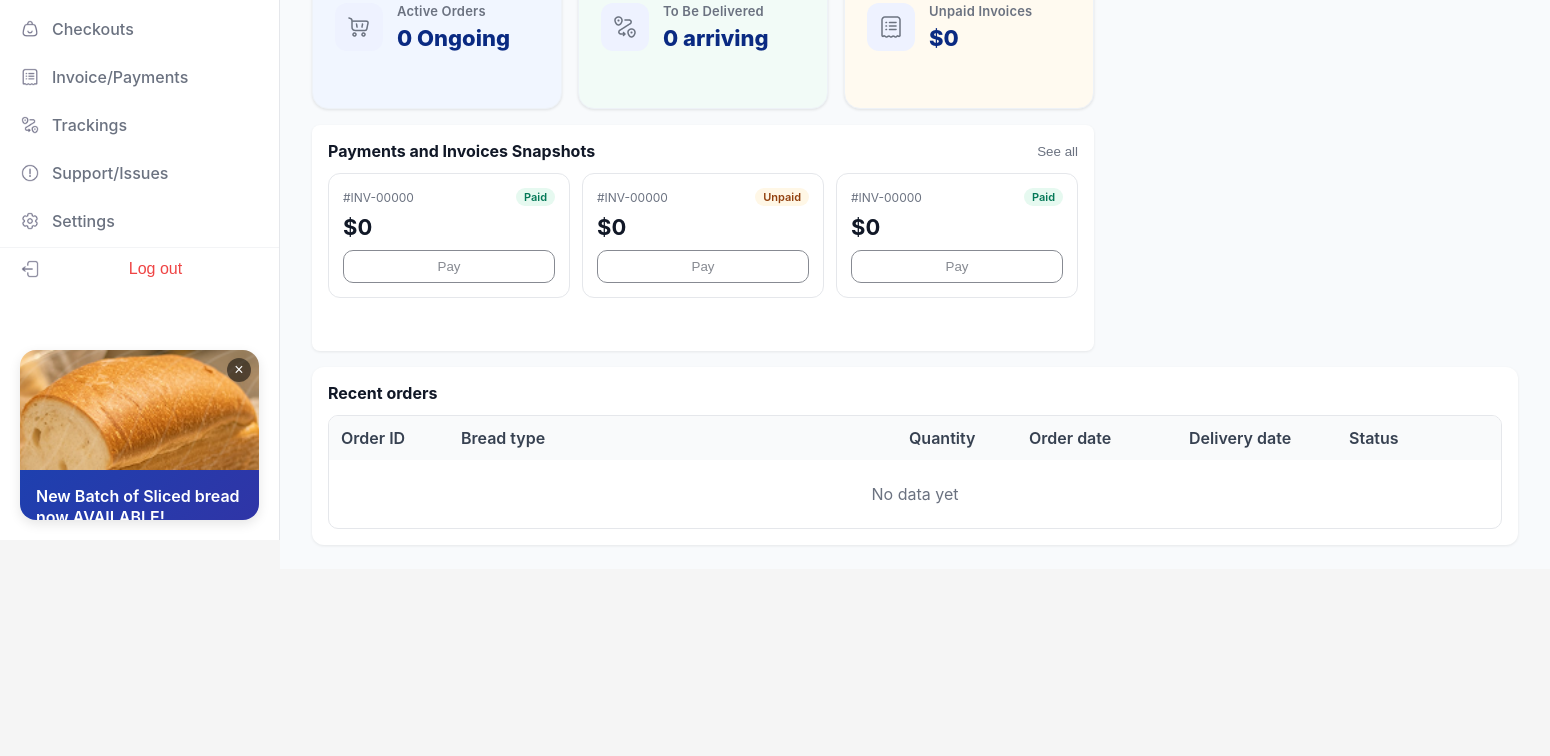
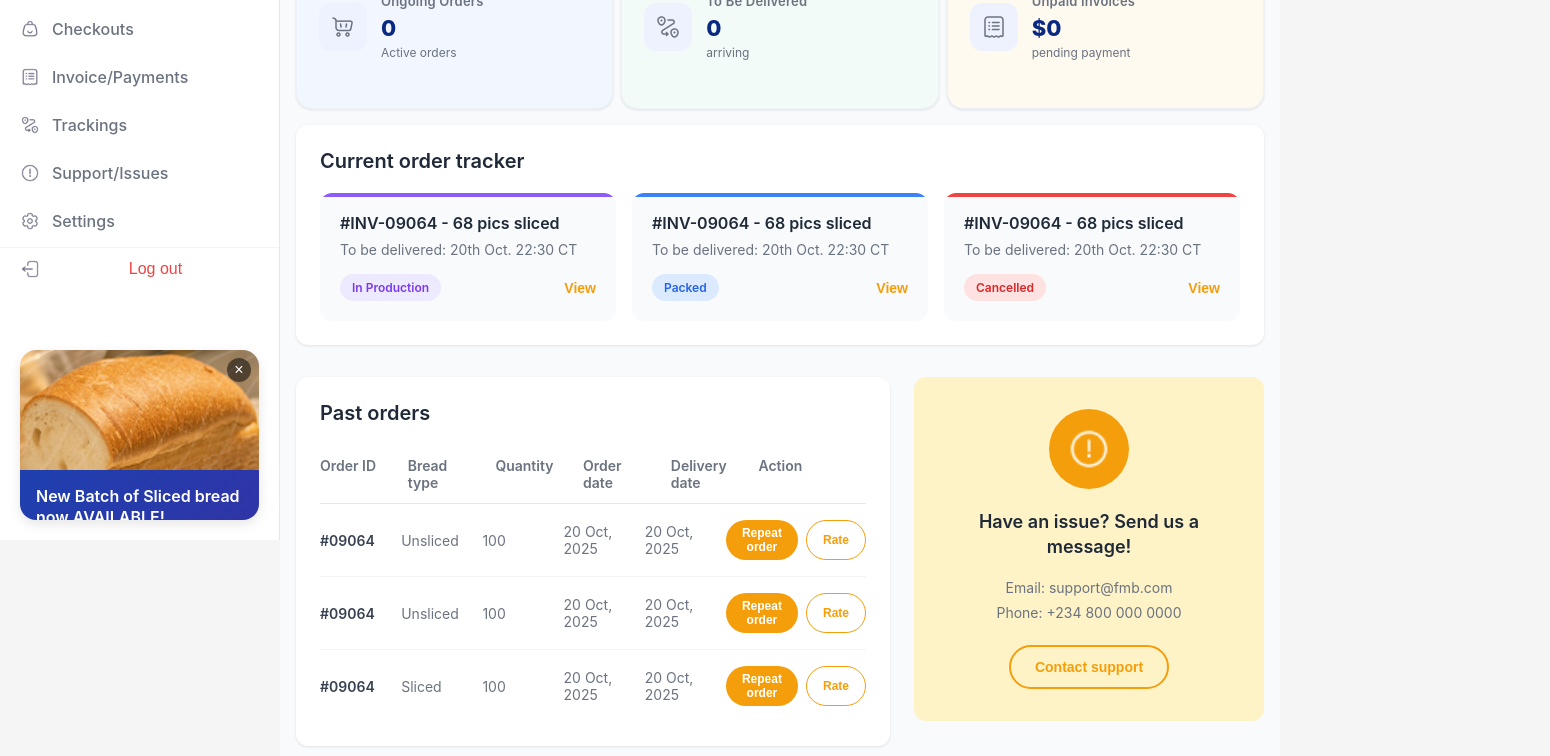
Before and after one commit to farhanyousaf786/fmb-merchant-portal, a React (Create React App) app in the folder client/: page /dashboard in a window 1280 px wide. Shown: the part 260-1016 px from the top of the page, 1550 px wide, since content can reach past the window. Before the commit the page ends 829 px from the top, so only its background shows below. Built offline with nearby package versions, Linux system fonts and the light colour scheme; no server answers; sample sign-in values are in the browser's storage.

Commit message:
finalized ui of dashbaord

```diff
--- a/client/src/pages/dashboard/Dashboard.css
+++ b/client/src/pages/dashboard/Dashboard.css
@@ -1,17 +1,21 @@
 .dashboard-layout {
   display: flex;
   min-height: 100vh;
+  overflow-x: hidden;
 }
 
 .main-content {
   flex: 1;
   margin-left: 280px;
   background-color: #f8fafc;
+  overflow-x: hidden;
 }
 
 .dashboard-container {
-  padding: 24px 32px;
+  padding: 24px 16px;
   width: 100%;
+  max-width: 100%;
+  overflow-x: hidden;
 }
 
 .dashboard-header-row {
@@ -80,15 +84,16 @@
 
 .dashboard-stats {
   display: grid;
-  grid-template-columns: repeat(auto-fit, minmax(250px, 1fr));
-  gap: 24px;
+  grid-template-columns: repeat(3, 1fr);
+  gap: 8px;
   margin-bottom: 32px;
+  width: 100%;
 }
 
 .stat-card {
   background: white;
   border-radius: 12px;
-  padding: 24px;
+  padding: 20px;
   box-shadow: 0 1px 3px rgba(0, 0, 0, 0.1);
   display: flex;
   align-items: center;
@@ -134,10 +139,10 @@
   gap: 24px;
 }
 
-/* Main grid: flexible layout that uses full width */
+/* Main grid: full width layout without sidebar */
 .dashboard-main-grid {
   display: grid;
-  grid-template-columns: 1fr 400px;
+  grid-template-columns: 1fr;
   gap: 24px;
   align-items: start;
 }
--- a/client/src/pages/dashboard/Dashboard.js
+++ b/client/src/pages/dashboard/Dashboard.js
@@ -4,8 +4,8 @@ import './Dashboard.css';
 import WelcomeBar from './components/WelcomeBar/WelcomeBar';
 import FiltersBar from './components/FiltersBar/FiltersBar';
 import StatsRow from './components/StatsRow/StatsRow';
-import PaymentsSnapshots from './components/PaymentsSnapshots/PaymentsSnapshots';
-import RecentOrders from './components/RecentOrders/RecentOrders';
+import CurrentOrderTracker from './components/CurrentOrderTracker/CurrentOrderTracker';
+import PastOrdersSupport from './components/PastOrdersSupport/PastOrdersSupport';
 
 const Dashboard = ({ user, onLogout }) => {
   return (
@@ -21,10 +21,10 @@ const Dashboard = ({ user, onLogout }) => {
           <div className="dashboard-main-grid">
             <div className="dashboard-left">
               <StatsRow />
-              <PaymentsSnapshots />
+              <CurrentOrderTracker />
             </div>
           </div>
-          <RecentOrders />
+          <PastOrdersSupport />
         </div>
       </div>
     </div>
--- /dev/null
+++ b/client/src/pages/dashboard/components/CurrentOrderTracker/CurrentOrderTracker.css
@@ -0,0 +1,111 @@
+.current-order-tracker {
+  background: white;
+  border-radius: 12px;
+  padding: 24px;
+  box-shadow: 0 1px 3px rgba(0, 0, 0, 0.1);
+  margin-bottom: 32px;
+}
+
+.current-order-tracker h2 {
+  font-size: 20px;
+  font-weight: 600;
+  color: #1f2937;
+  margin: 0 0 20px 0;
+}
+
+.tracker-cards {
+  display: grid;
+  grid-template-columns: repeat(3, 1fr);
+  gap: 16px;
+}
+
+.tracker-card {
+  background: #f8fafc;
+  border-radius: 12px;
+  padding: 20px;
+  position: relative;
+  overflow: hidden;
+}
+
+.progress-bar {
+  position: absolute;
+  top: 0;
+  left: 0;
+  right: 0;
+  height: 4px;
+  border-radius: 12px 12px 0 0;
+}
+
+.progress-bar.purple {
+  background: #8b5cf6;
+}
+
+.progress-bar.blue {
+  background: #3b82f6;
+}
+
+.progress-bar.red {
+  background: #ef4444;
+}
+
+.order-info h3 {
+  font-size: 16px;
+  font-weight: 600;
+  color: #1f2937;
+  margin: 0 0 8px 0;
+}
+
+.order-info p {
+  font-size: 14px;
+  color: #6b7280;
+  margin: 0 0 16px 0;
+}
+
+.order-actions {
+  display: flex;
+  justify-content: space-between;
+  align-items: center;
+}
+
+.status-badge {
+  padding: 6px 12px;
+  border-radius: 20px;
+  font-size: 12px;
+  font-weight: 600;
+  text-transform: capitalize;
+}
+
+.status-badge.purple {
+  background: #ede9fe;
+  color: #7c3aed;
+}
+
+.status-badge.blue {
+  background: #dbeafe;
+  color: #2563eb;
+}
+
+.status-badge.red {
+  background: #fee2e2;
+  color: #dc2626;
+}
+
+.view-btn {
+  background: none;
+  border: none;
+  color: #f59e0b;
+  font-weight: 600;
+  cursor: pointer;
+  font-size: 14px;
+}
+
+.view-btn:hover {
+  text-decoration: underline;
+}
+
+/* Responsive */
+@media (max-width: 768px) {
+  .tracker-cards {
+    grid-template-columns: 1fr;
+  }
+}
--- /dev/null
+++ b/client/src/pages/dashboard/components/CurrentOrderTracker/CurrentOrderTracker.js
@@ -0,0 +1,53 @@
+import React from 'react';
+import './CurrentOrderTracker.css';
+
+const CurrentOrderTracker = () => {
+  const orders = [
+    {
+      id: '#INV-09064',
+      description: '68 pics sliced',
+      deliveryDate: '20th Oct. 22:30 CT',
+      status: 'In Production',
+      statusColor: 'purple'
+    },
+    {
+      id: '#INV-09064',
+      description: '68 pics sliced',
+      deliveryDate: '20th Oct. 22:30 CT',
+      status: 'Packed',
+      statusColor: 'blue'
+    },
+    {
+      id: '#INV-09064',
+      description: '68 pics sliced',
+      deliveryDate: '20th Oct. 22:30 CT',
+      status: 'Cancelled',
+      statusColor: 'red'
+    }
+  ];
+
+  return (
+    <div className="current-order-tracker">
+      <h2>Current order tracker</h2>
+      <div className="tracker-cards">
+        {orders.map((order, index) => (
+          <div key={index} className="tracker-card">
+            <div className={`progress-bar ${order.statusColor}`}></div>
+            <div className="order-info">
+              <h3>{order.id} - {order.description}</h3>
+              <p>To be delivered: {order.deliveryDate}</p>
+            </div>
+            <div className="order-actions">
+              <span className={`status-badge ${order.statusColor}`}>
+                {order.status}
+              </span>
+              <button className="view-btn">View</button>
+            </div>
+          </div>
+        ))}
+      </div>
+    </div>
+  );
+};
+
+export default CurrentOrderTracker;
--- /dev/null
+++ b/client/src/pages/dashboard/components/PastOrdersSupport/PastOrdersSupport.css
@@ -0,0 +1,186 @@
+.past-orders-support {
+  display: grid;
+  grid-template-columns: 1fr 350px;
+  gap: 24px;
+  margin-bottom: 32px;
+}
+
+/* Past Orders Section */
+.past-orders-section {
+  background: white;
+  border-radius: 12px;
+  padding: 24px;
+  box-shadow: 0 1px 3px rgba(0, 0, 0, 0.1);
+}
+
+.past-orders-section h2 {
+  font-size: 20px;
+  font-weight: 600;
+  color: #1f2937;
+  margin: 0 0 20px 0;
+}
+
+.orders-table {
+  width: 100%;
+}
+
+.table-header {
+  display: grid;
+  grid-template-columns: 1fr 1fr 1fr 1fr 1fr 1.5fr;
+  gap: 16px;
+  padding: 12px 0;
+  border-bottom: 1px solid #e5e7eb;
+  font-weight: 600;
+  color: #6b7280;
+  font-size: 14px;
+}
+
+.table-row {
+  display: grid;
+  grid-template-columns: 1fr 1fr 1fr 1fr 1fr 1.5fr;
+  gap: 16px;
+  padding: 16px 0;
+  border-bottom: 1px solid #f3f4f6;
+  align-items: center;
+  font-size: 14px;
+}
+
+.table-row:last-child {
+  border-bottom: none;
+}
+
+.order-id {
+  font-weight: 600;
+  color: #374151;
+}
+
+.bread-type,
+.quantity,
+.order-date,
+.delivery-date {
+  color: #6b7280;
+}
+
+.action-buttons {
+  display: flex;
+  gap: 8px;
+}
+
+.repeat-order-btn {
+  background: #f59e0b;
+  color: white;
+  border: none;
+  border-radius: 20px;
+  padding: 6px 16px;
+  font-size: 12px;
+  font-weight: 600;
+  cursor: pointer;
+}
+
+.rate-btn {
+  background: transparent;
+  color: #f59e0b;
+  border: 1px solid #f59e0b;
+  border-radius: 20px;
+  padding: 6px 16px;
+  font-size: 12px;
+  font-weight: 600;
+  cursor: pointer;
+}
+
+.repeat-order-btn:hover {
+  background: #d97706;
+}
+
+.rate-btn:hover {
+  background: #f59e0b;
+  color: white;
+}
+
+/* Support Section */
+.support-section {
+  display: flex;
+  align-items: flex-start;
+}
+
+.support-card {
+  background: #fef3c7;
+  border-radius: 12px;
+  padding: 32px 24px;
+  text-align: center;
+  width: 100%;
+  position: relative;
+}
+
+.support-icon {
+  width: 80px;
+  height: 80px;
+  background: #f59e0b;
+  border-radius: 50%;
+  display: flex;
+  align-items: center;
+  justify-content: center;
+  margin: 0 auto 20px auto;
+}
+
+.support-icon img {
+  width: 40px;
+  height: 40px;
+  filter: brightness(0) invert(1);
+}
+
+.support-card h3 {
+  font-size: 18px;
+  font-weight: 600;
+  color: #1f2937;
+  margin: 0 0 20px 0;
+  line-height: 1.4;
+}
+
+.contact-info {
+  margin-bottom: 24px;
+}
+
+.contact-info p {
+  margin: 8px 0;
+  color: #6b7280;
+  font-size: 14px;
+}
+
+.contact-support-btn {
+  background: transparent;
+  color: #f59e0b;
+  border: 2px solid #f59e0b;
+  border-radius: 25px;
+  padding: 12px 24px;
+  font-weight: 600;
+  cursor: pointer;
+  font-size: 14px;
+}
+
+.contact-support-btn:hover {
+  background: #f59e0b;
+  color: white;
+}
+
+/* Responsive */
+@media (max-width: 1024px) {
+  .past-orders-support {
+    grid-template-columns: 1fr;
+  }
+
+  .table-header,
+  .table-row {
+    grid-template-columns: 1fr;
+    gap: 8px;
+  }
+
+  .table-header span,
+  .table-row span {
+    padding: 4px 0;
+  }
+
+  .action-buttons {
+    justify-content: flex-start;
+  }
+}
--- /dev/null
+++ b/client/src/pages/dashboard/components/PastOrdersSupport/PastOrdersSupport.js
@@ -0,0 +1,77 @@
+import React from 'react';
+import './PastOrdersSupport.css';
+
+const PastOrdersSupport = () => {
+  const pastOrders = [
+    {
+      orderId: '#09064',
+      breadType: 'Unsliced',
+      quantity: 100,
+      orderDate: '20 Oct, 2025',
+      deliveryDate: '20 Oct, 2025'
+    },
+    {
+      orderId: '#09064',
+      breadType: 'Unsliced',
+      quantity: 100,
+      orderDate: '20 Oct, 2025',
+      deliveryDate: '20 Oct, 2025'
+    },
+    {
+      orderId: '#09064',
+      breadType: 'Sliced',
+      quantity: 100,
+      orderDate: '20 Oct, 2025',
+      deliveryDate: '20 Oct, 2025'
+    }
+  ];
+
+  return (
+    <div className="past-orders-support">
+      {/* Past Orders Section */}
+      <div className="past-orders-section">
+        <h2>Past orders</h2>
+        <div className="orders-table">
+          <div className="table-header">
+            <span>Order ID</span>
+            <span>Bread type</span>
+            <span>Quantity</span>
+            <span>Order date</span>
+            <span>Delivery date</span>
+            <span>Action</span>
+          </div>
+          {pastOrders.map((order, index) => (
+            <div key={index} className="table-row">
+              <span className="order-id">{order.orderId}</span>
+              <span className="bread-type">{order.breadType}</span>
+              <span className="quantity">{order.quantity}</span>
+              <span className="order-date">{order.orderDate}</span>
+              <span className="delivery-date">{order.deliveryDate}</span>
+              <div className="action-buttons">
+                <button className="repeat-order-btn">Repeat order</button>
+                <button className="rate-btn">Rate</button>
+              </div>
+            </div>
+          ))}
+        </div>
+      </div>
+
+      {/* Support Section */}
+      <div className="support-section">
+        <div className="support-card">
+          <div className="support-icon">
+            <img src="/assets/icons/support-icon.png" alt="Support" />
+          </div>
+          <h3>Have an issue? Send us a message!</h3>
+          <div className="contact-info">
+            <p>Email: support@fmb.com</p>
+            <p>Phone: +234 800 000 0000</p>
+          </div>
+          <button className="contact-support-btn">Contact support</button>
+        </div>
+      </div>
+    </div>
+  );
+};
+
+export default PastOrdersSupport;
--- a/client/src/pages/dashboard/components/StatsRow/StatsRow.css
+++ b/client/src/pages/dashboard/components/StatsRow/StatsRow.css
@@ -1,4 +1,4 @@
-.dashboard-stats{display:grid;grid-template-columns:repeat(3,1fr);gap:16px;margin:0;width:782px}
+.dashboard-stats{display:grid;grid-template-columns:repeat(3,1fr);gap:8px;margin:0;width:100%}
 .stat-card{background:#fff;border:1px solid #eef2f7;border-radius:16px;padding:22px 22px;display:flex;gap:14px;align-items:center;min-height:164px}
 .stat-card .stat-icon{width:48px;height:48px;border-radius:12px;background:#eef2ff;display:flex;align-items:center;justify-content:center;color:#374151;font-weight:600}
 .stat-card.tone-blue{background:#f1f6ff}
--- a/client/src/pages/dashboard/components/StatsRow/StatsRow.js
+++ b/client/src/pages/dashboard/components/StatsRow/StatsRow.js
@@ -22,9 +22,9 @@ const StatCard = ({ title, value, note, tone, iconSrc }) => (
 const StatsRow = () => {
   return (
     <div className="dashboard-stats">
-      <StatCard title="Active orders" value="0 Ongoing" tone="tone-blue" iconSrc="/assets/icons/orders-icon.png" />
-      <StatCard title="To be delivered" value="0 arriving" tone="tone-green" iconSrc="/assets/icons/tracking-icon.png" />
-      <StatCard title="Unpaid invoices" value="$0" tone="tone-yellow" iconSrc="/assets/icons/invoice-icon.png" />
+      <StatCard title="Ongoing Orders" value="0" note="Active orders" tone="tone-blue" iconSrc="/assets/icons/orders-icon.png" />
+      <StatCard title="To be delivered" value="0" note="arriving" tone="tone-green" iconSrc="/assets/icons/tracking-icon.png" />
+      <StatCard title="Unpaid Invoices" value="$0" note="pending payment" tone="tone-yellow" iconSrc="/assets/icons/invoice-icon.png" />
     </div>
   );
 };
```
